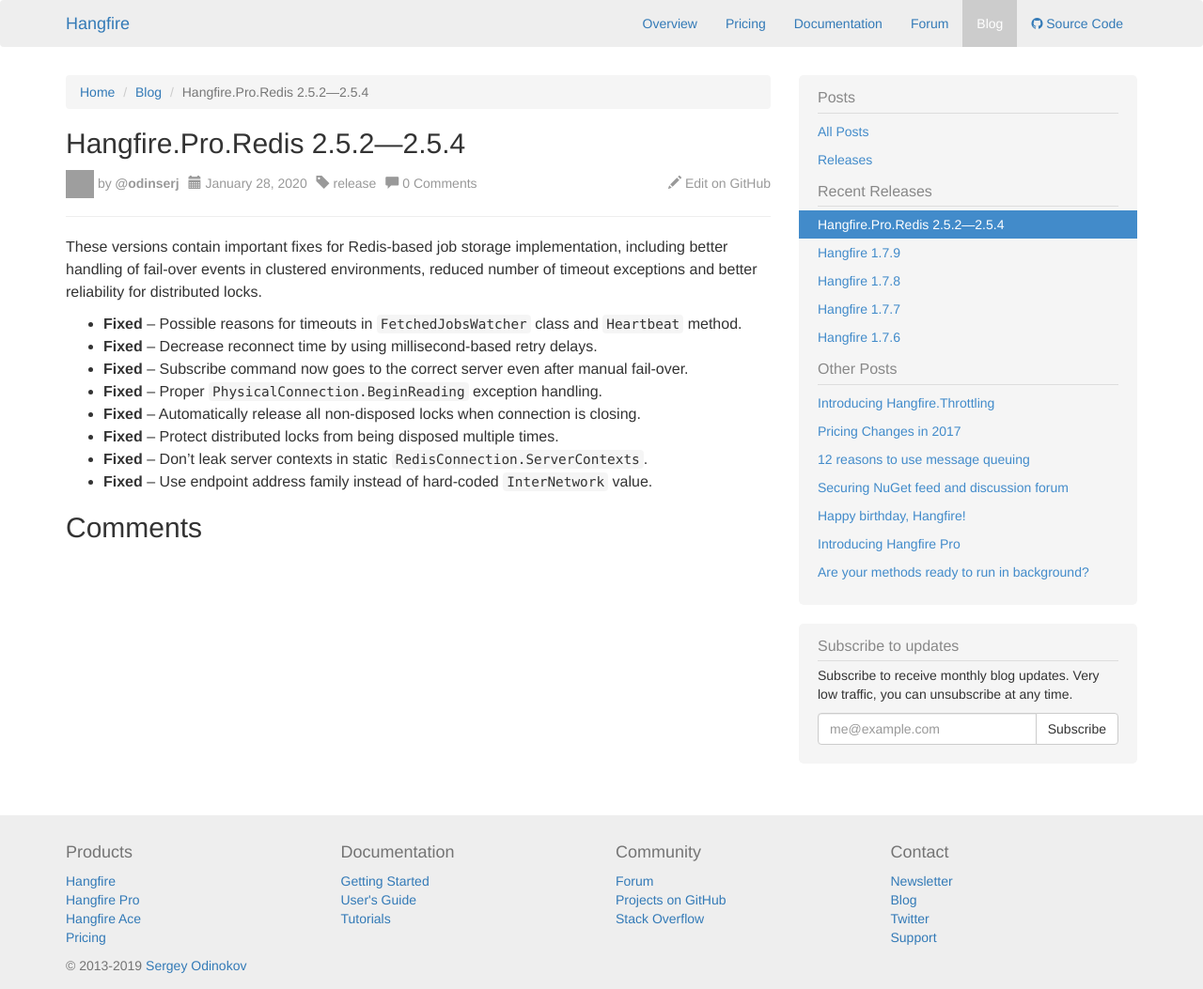
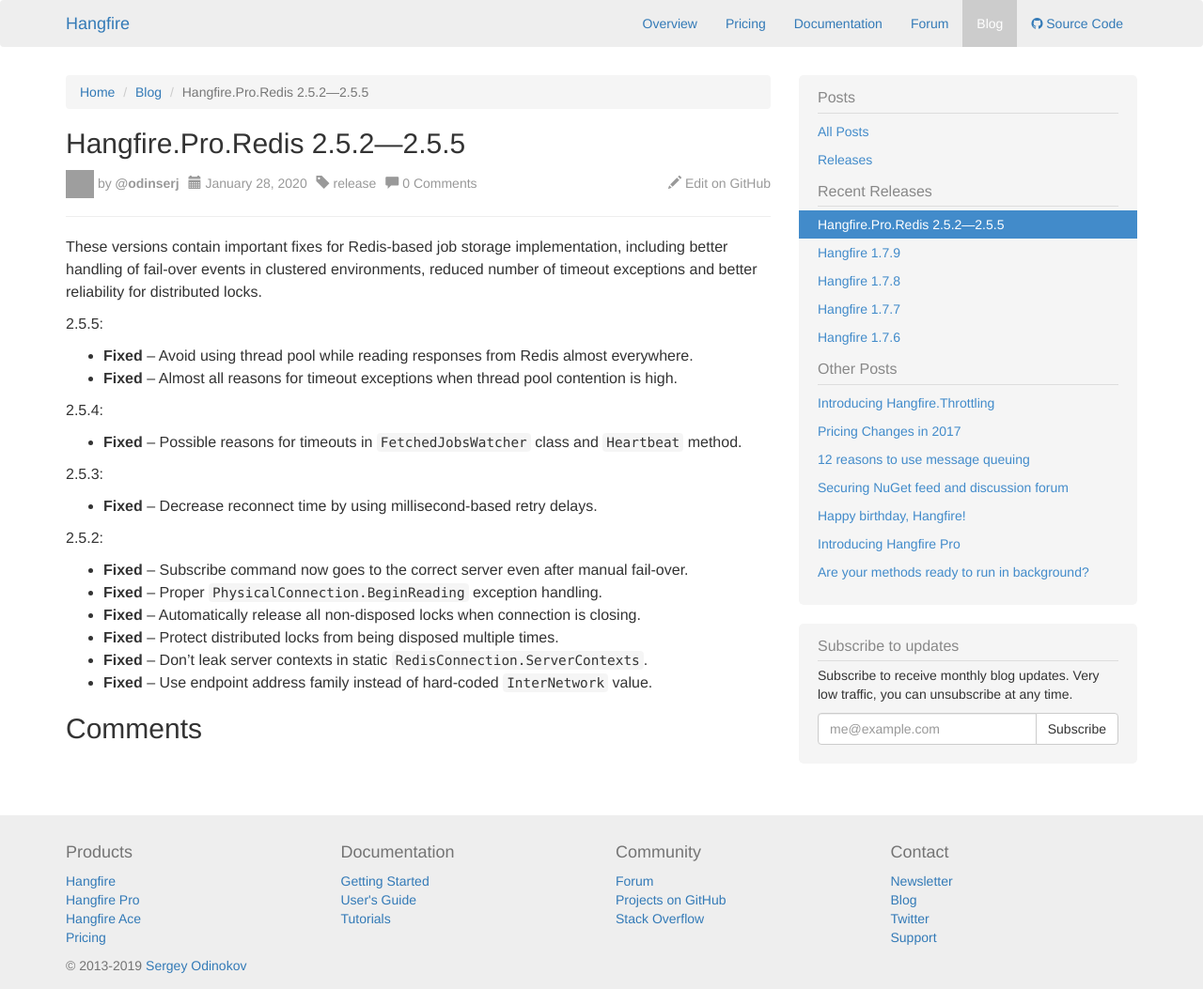
Before and after one commit to HangfireIO/Hangfire.io, a Jekyll site: the page built from _posts/2020-01-28-hangfire.pro.redis-2.5.4.md, in a window 1280 px wide. Shown: the whole page at 94% size. Built offline with Jekyll 4.4.1, drawn with Linux system fonts in a browser that asks for light colours; comment, search, counter and statistics services are not loaded; grey boxes are pictures that could not be loaded.

Commit message:
Update 2020-01-28-hangfire.pro.redis-2.5.4.md

```diff
--- a/_posts/2020-01-28-hangfire.pro.redis-2.5.4.md
+++ b/_posts/2020-01-28-hangfire.pro.redis-2.5.4.md
@@ -1,13 +1,22 @@
 ---
-title: Hangfire.Pro.Redis 2.5.2—2.5.4
+title: Hangfire.Pro.Redis 2.5.2—2.5.5
 category: release
 author: odinserj
 ---
 
 These versions contain important fixes for Redis-based job storage implementation, including better handling of fail-over events in clustered environments, reduced number of timeout exceptions and better reliability for distributed locks.
 
+2.5.5:
+* **Fixed** – Avoid using thread pool while reading responses from Redis almost everywhere.
+* **Fixed** – Almost all reasons for timeout exceptions when thread pool contention is high.
+
+2.5.4:
 * **Fixed** – Possible reasons for timeouts in `FetchedJobsWatcher` class and `Heartbeat` method.
+
+2.5.3:
 * **Fixed** – Decrease reconnect time by using millisecond-based retry delays.
+
+2.5.2:
 * **Fixed** – Subscribe command now goes to the correct server even after manual fail-over.
 * **Fixed** – Proper `PhysicalConnection.BeginReading` exception handling.
 * **Fixed** – Automatically release all non-disposed locks when connection is closing.
```
